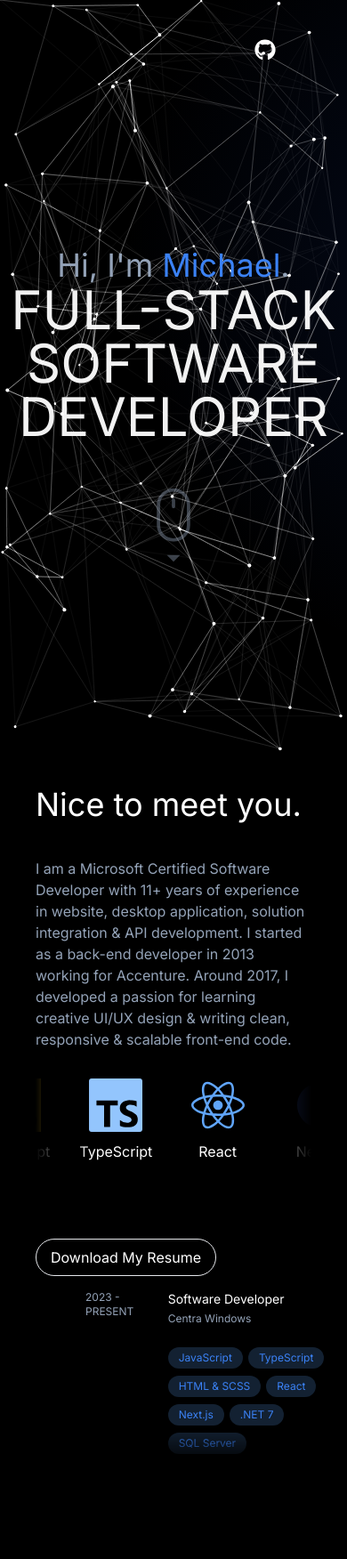
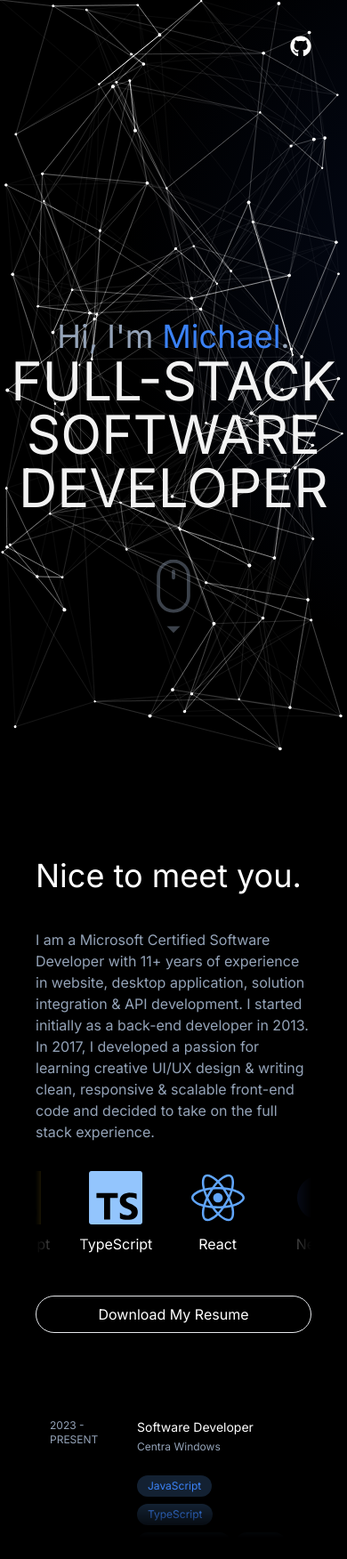
Before and after one commit to michaelydeguzman/ezpz-ui, a Next.js app: page / in a window 390 px wide. Shown: the top 1752 px of the page at 89% size. Before the commit the page ends 1688 px from the top, so only its background shows below. Built offline with nearby package versions, Linux system fonts and the light colour scheme.

Commit message:
fix mobile responsiveness
fix mobile responsiveness

```diff
--- a/app/components/navBar/navBar.tsx
+++ b/app/components/navBar/navBar.tsx
@@ -6,15 +6,15 @@ interface NavBarProps {}
 
 export const NavBar: FC<NavBarProps> = () => {
   return (
-    <div className="fixed top-4 z-20 h-[5rem] w-full">
-      <div className={`grid h-full w-full grid-cols-1 items-center px-20`}>
+    <div className="top-4 z-20 h-[5rem] w-full p-10">
+      <div className={`grid h-full w-full grid-cols-1 items-center`}>
         {/* <div className="col-span-1 flex items-center justify-start">
         <Logo />
       </div> */}
         {/* <div className="col-span-1 flex items-center justify-center">
         <NavButtonGroup />
       </div> */}
-        <div className="col-span-1 flex items-center justify-end space-x-8">
+        <div className="col-span-1 flex w-full items-center justify-end space-x-8">
           <a
             href="https://github.com/michaelydeguzman"
             target="_blank"
--- a/app/components/sections/sections.tsx
+++ b/app/components/sections/sections.tsx
@@ -35,7 +35,7 @@ export const Sections: FC<SectionProps> = () => {
       </div>
       <div
         id="sections"
-        className="flex h-screen w-screen flex-col items-center justify-center space-x-20 p-10 sm:flex-col sm:justify-center sm:p-10 md:flex-row md:justify-normal md:p-0"
+        className="flex h-screen w-screen flex-col items-center justify-center p-10 sm:flex-col sm:justify-center sm:p-10 md:flex-row md:justify-normal md:space-x-20 md:p-0"
         ref={aboutRef}
       >
         <div className="sticky top-0 flex h-full w-full justify-end sm:w-full md:w-1/2">
@@ -47,24 +47,28 @@ export const Sections: FC<SectionProps> = () => {
 
             <TechStackBar />
 
-            <a href="/files/Michael Enry De Guzman_Resume.pdf" download>
-              <button className="mt-20 flex-grow-0 rounded-full border px-4 py-2 text-white transition-all duration-300 ease-in-out hover:scale-105">
+            <a
+              href="/files/Michael Enry De Guzman_Resume.pdf"
+              download
+              className="w-full md:w-fit"
+            >
+              <button className="mt-10 w-full flex-grow-0 rounded-full border px-4 py-2 text-white transition-all duration-300 ease-in-out hover:scale-105 md:w-fit">
                 Download My Resume
               </button>
             </a>
           </div>
         </div>
         <div
-          className={`flex h-[600px] w-full overflow-auto sm:w-full md:w-1/2 md:justify-start ${styles.maskedBottom} pb-10`}
+          className={`flex h-screen w-full overflow-auto sm:h-screen sm:w-full md:h-[500px] md:w-1/2 md:justify-start ${styles.maskedBottom} mt-10 pb-10 sm:mt-10`}
         >
-          <div className="flex h-full w-[35rem] flex-col items-start">
+          <div className="mt-10 flex h-full w-full flex-col items-start sm:mt-10 sm:w-full md:mt-0 md:w-[35rem]">
             {WORK_EXP.map((exp, i) => {
               const { timeline, positions, company, techstack } = exp;
 
               return (
                 <div
                   key={`exp_${i}`}
-                  className="grid w-full cursor-pointer grid-cols-3 rounded-lg p-4 hover:bg-slate-800 hover:bg-opacity-40"
+                  className="grid w-full cursor-pointer grid-cols-3 gap-4 rounded-lg p-4 hover:bg-slate-800 hover:bg-opacity-40"
                 >
                   <div className="col-span-1 w-full text-xs uppercase text-slate-400">
                     {timeline}
--- a/app/lib/constants.tsx
+++ b/app/lib/constants.tsx
@@ -3,7 +3,7 @@ export const SITE_TEXT = {
   SUBTITLE: "Full-stack Software Developer",
   GREETING: "Nice to meet you.",
   SUMMARY:
-    "I am a Microsoft Certified Software Developer with 11+ years of experience in website, desktop application, solution integration & API development. I started as a back-end developer in 2013 working for Accenture. Around 2017, I developed a passion for learning creative UI/UX design & writing clean, responsive & scalable front-end code.",
+    "I am a Microsoft Certified Software Developer with 11+ years of experience in website, desktop application, solution integration & API development. I started  initially as a back-end developer in 2013. In 2017, I developed a passion for learning creative UI/UX design & writing clean, responsive & scalable front-end code and decided to take on the full stack experience.",
 };
 
 export const WORK_EXP = [
```
